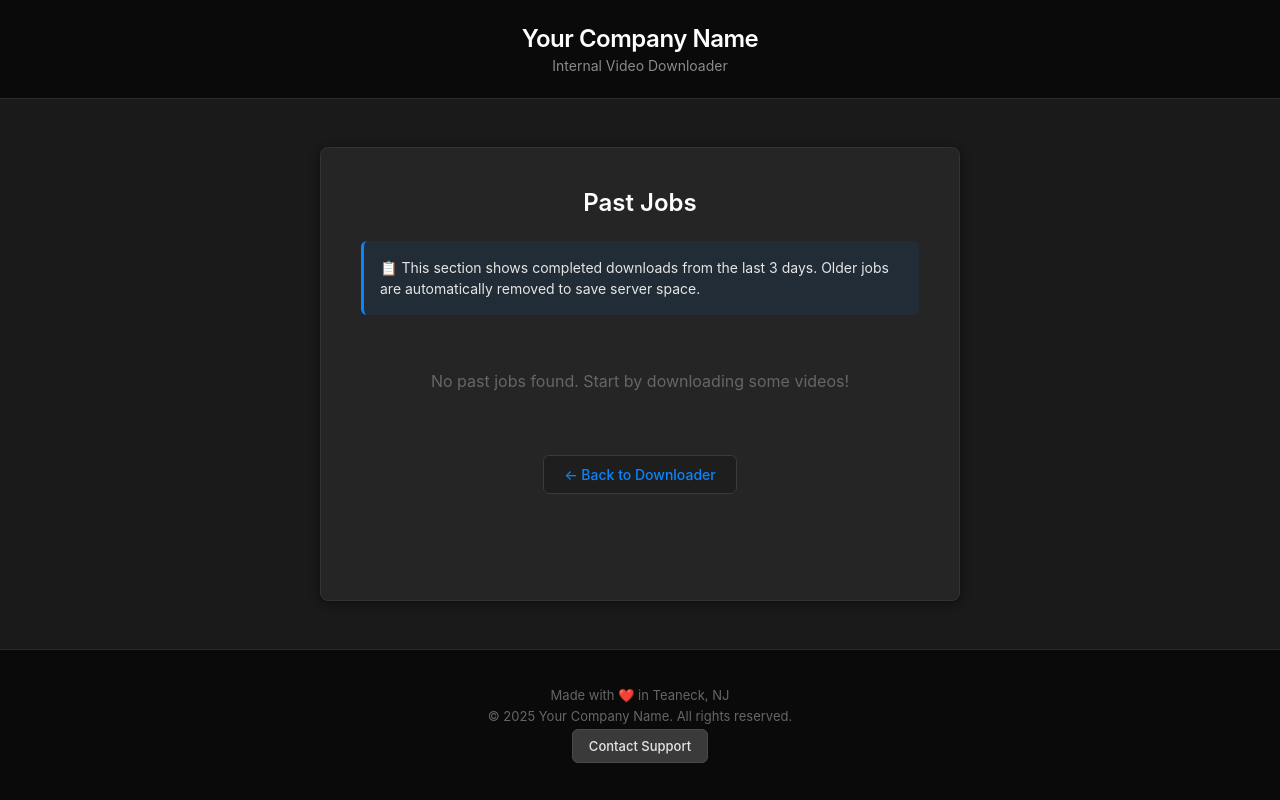
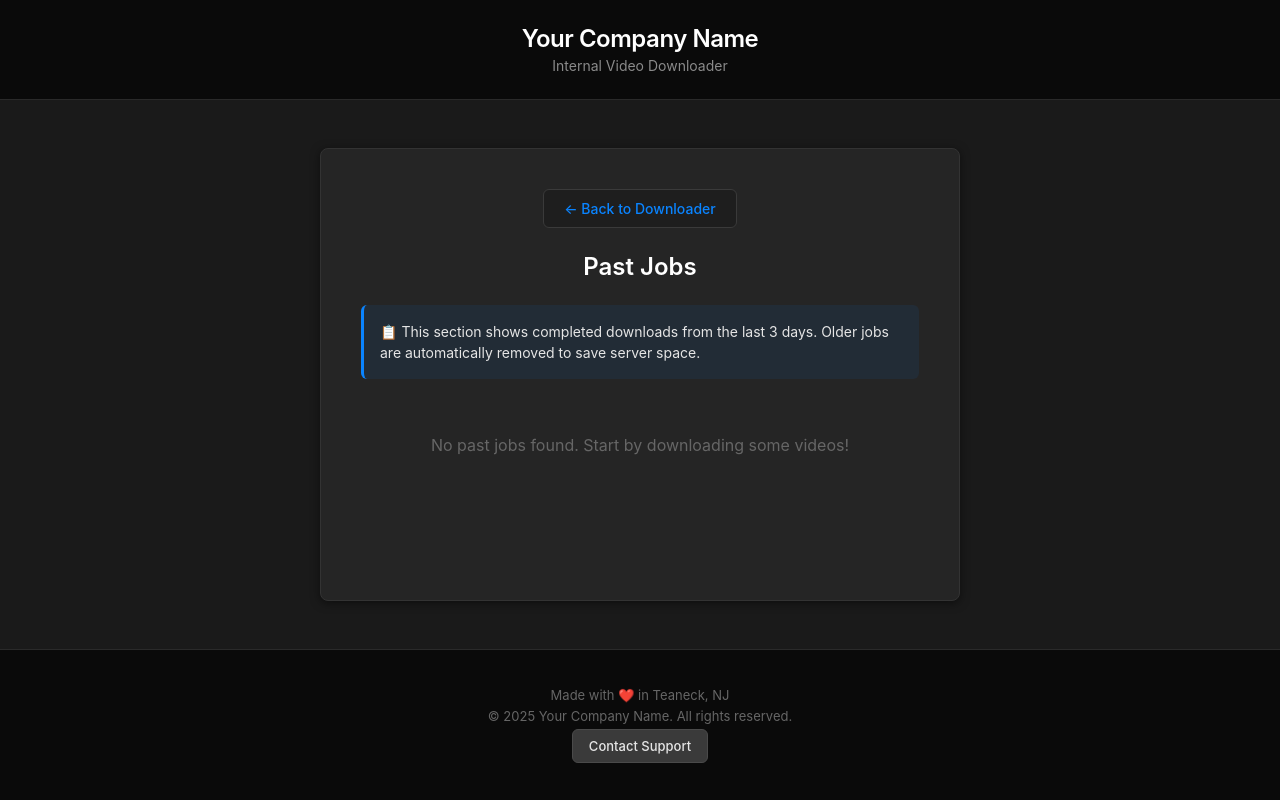
Before and after one commit to jacobrosenfeld/ytdlp-self-hosted, a Flask app: page /past-jobs in a window 1280 px wide. Run offline with Flask 3, Linux system fonts and the light colour scheme.

Commit message:
feat: make header clickable to home and move navigation to top of past jobs page

```diff
--- a/templates/past_jobs.html
+++ b/templates/past_jobs.html
@@ -24,6 +24,15 @@
             border-bottom: 1px solid #2a2a2a;
             padding: 1.5rem 0;
             text-align: center;
+        }
+        .hero a {
+            text-decoration: none;
+            color: inherit;
+            display: inline-block;
+            transition: opacity 0.2s ease;
+        }
+        .hero a:hover {
+            opacity: 0.8;
         }
         .hero h1 {
             color: #ffffff;
@@ -137,11 +146,11 @@
             font-size: 0.875rem;
             line-height: 1.5;
         }
-        .back-link {
-            margin-top: 2rem;
+        .nav-link {
+            margin-bottom: 1.5rem;
             text-align: center;
         }
-        .back-link a {
+        .nav-link a {
             color: #0a84ff;
             text-decoration: none;
             font-weight: 500;
@@ -153,7 +162,7 @@
             display: inline-block;
             background: #1e1e1e;
         }
-        .back-link a:hover {
+        .nav-link a:hover {
             background: #2a2a2a;
             border-color: #0a84ff;
         }
@@ -216,10 +225,15 @@
 </head>
 <body>
     <div class="hero">
-        <h1>{{ company_name }}</h1>
-        <p>Internal Video Downloader</p>
+        <a href="{{ url_for('index') }}">
+            <h1>{{ company_name }}</h1>
+            <p>Internal Video Downloader</p>
+        </a>
     </div>
     <div class="container">
+        <div class="nav-link">
+            <a href="{{ url_for('index') }}">← Back to Downloader</a>
+        </div>
         <h1>Past Jobs</h1>
         <div class="info-note">
             <p>📋 This section shows completed downloads from the last 3 days. Older jobs are automatically removed to save server space.</p>
@@ -254,9 +268,6 @@
                 <p>No past jobs found. Start by downloading some videos!</p>
             </div>
         {% endif %}
-        <div class="back-link">
-            <a href="{{ url_for('index') }}">← Back to Downloader</a>
-        </div>
     </div>
     <footer>
         <div class="footer-content">
```
